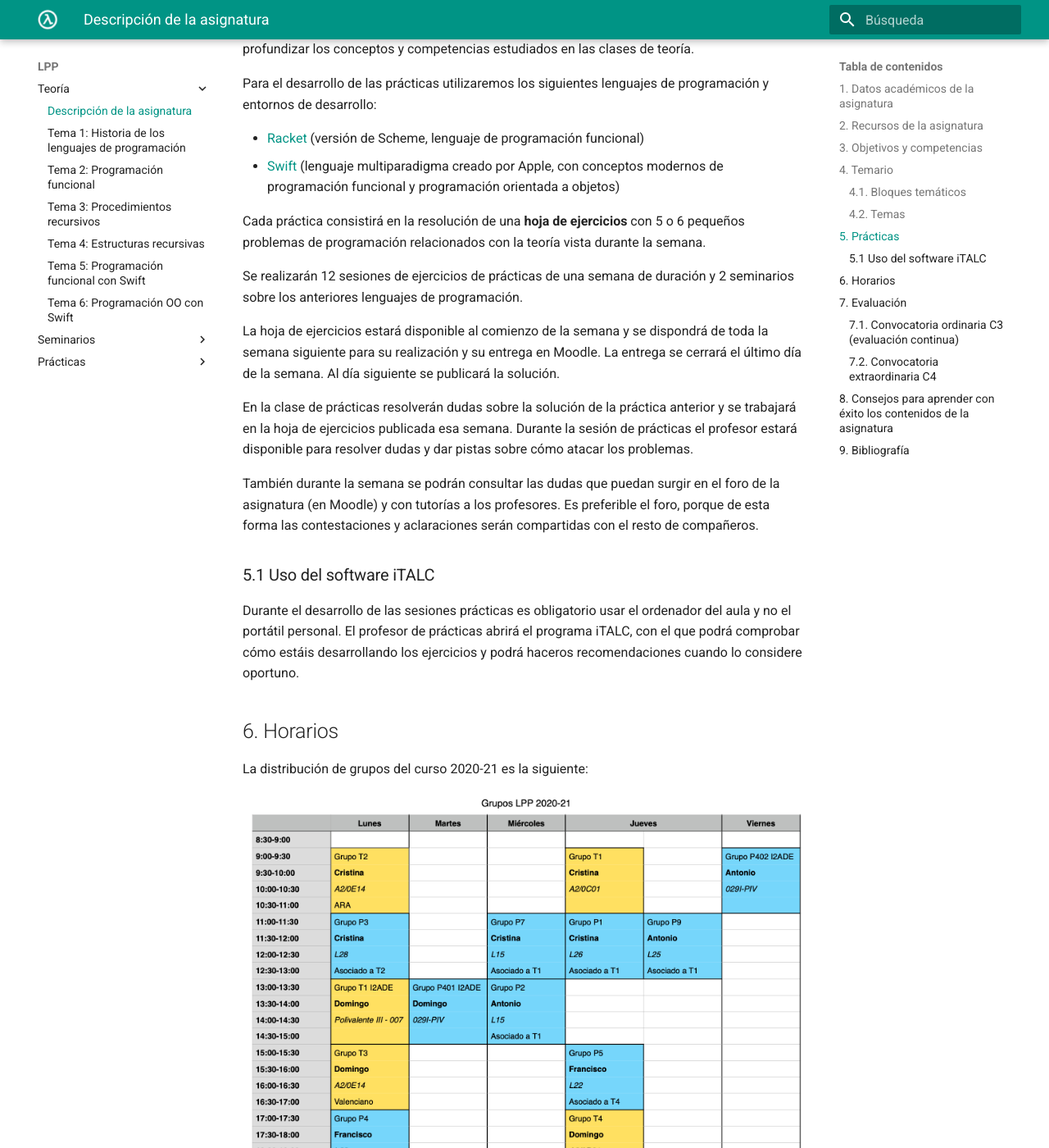
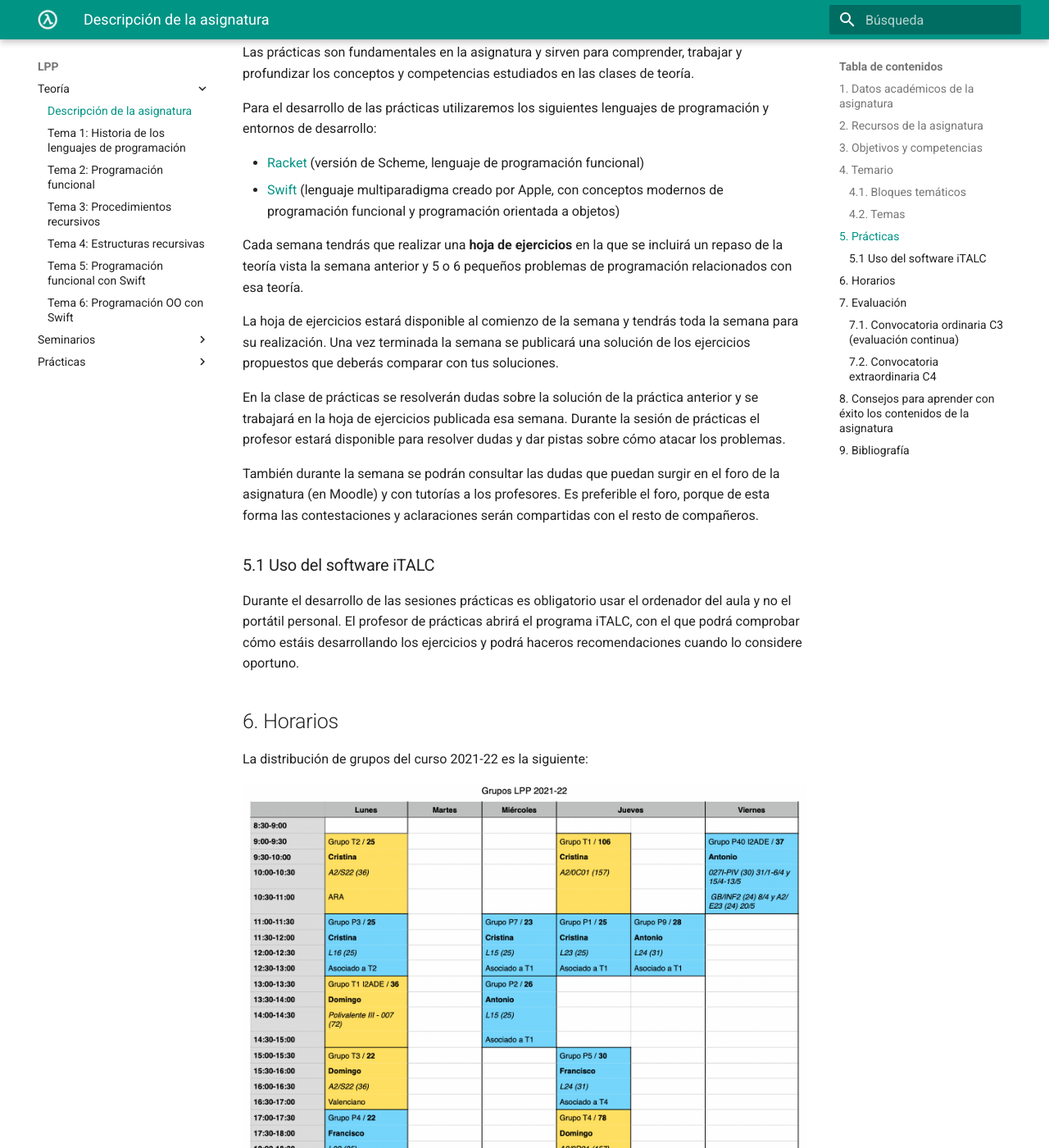
Before and after one commit to domingogallardo/apuntes-lpp, an MkDocs documentation site: the page built from docs/teoria/tema00-descripcion-asignatura/tema00-descripcion-asignatura.md, in a window 1280 px wide and 1400 px high, scrolled down 3717 px. Shown: the whole window at 82% size. Built offline with MkDocs 1.6.1 and Material for MkDocs 9.7.7, drawn with Linux system fonts in a browser that asks for light colours; some of the changed text lies outside the part shown.

Commit message:
Actualizado tema 0

```diff
--- a/docs/teoria/tema00-descripcion-asignatura/tema00-descripcion-asignatura.md
+++ b/docs/teoria/tema00-descripcion-asignatura/tema00-descripcion-asignatura.md
@@ -149,19 +149,16 @@ lenguajes de programación y entornos de desarrollo:
   Apple, con conceptos modernos de programación funcional y
   programación orientada a objetos)
 
-Cada práctica consistirá en la resolución de una **hoja de ejercicios**
-con 5 o 6 pequeños problemas de programación relacionados con la
-teoría vista durante la semana.
+Cada semana tendrás que realizar una **hoja de ejercicios** en la que
+se incluirá un repaso de la teoría vista la semana anterior y 5 o 6
+pequeños problemas de programación relacionados con esa teoría.
 
-Se realizarán 12 sesiones de ejercicios de prácticas de una semana de
-duración y 2 seminarios sobre los anteriores lenguajes de programación.
+La hoja de ejercicios estará disponible al comienzo de la semana y
+tendrás toda la semana para su realización. Una vez terminada la
+semana se publicará una solución de los ejercicios propuestos que
+deberás comparar con tus soluciones.
 
-La hoja de ejercicios estará disponible al comienzo de la semana y se
-dispondrá de toda la semana siguiente para su realización y su entrega
-en Moodle. La entrega se cerrará el último día de la semana. Al día
-siguiente se publicará la solución.
-
-En la clase de prácticas resolverán dudas sobre la solución de
+En la clase de prácticas se resolverán dudas sobre la solución de
 la práctica anterior y se trabajará en la hoja de ejercicios publicada
 esa semana. Durante la sesión de prácticas el profesor estará
 disponible para resolver dudas y dar pistas sobre cómo atacar los
@@ -183,20 +180,12 @@ considere oportuno.
 
 ## 6. Horarios
 
-La distribución de grupos del curso 2020-21 es la siguiente:
+La distribución de grupos del curso 2021-22 es la siguiente:
 
 <img src="imagenes/horario.png" width="800px"/>
 
 En los turnos de teoría es posible, de forma excepcional, asistir a un
-grupo distinto del asignado. Los enlaces a las aulas online en las que se impartirán las clases son los
-siguientes:
-
-- [Grupo 1](https://cvnet.cpd.ua.es/Docenciadual/AulaVirtual?eje=382&vac=113472&gac=331683&ts=1611139908) (jueves de 9:00 a 11:00 h.)
-- [Grupo 2](https://cvnet.cpd.ua.es/Docenciadual/AulaVirtual?eje=382&vac=113472&gac=331684&ts=1611139908) (lunes de 9:00 a 11:00 h.)
-- [Grupo 3](https://cvnet.cpd.ua.es/Docenciadual/AulaVirtual?eje=382&vac=113472&gac=331685&ts=1611141615) (lunes de 15:00 a 17:00 h.)
-- [Grupo 4](https://cvnet.cpd.ua.es/Docenciadual/AulaVirtual?eje=382&vac=113472&gac=331686&ts=1611141615) (jueves de 17:00 a 19:00 h.)
-- [Grupo I2ADE](https://cvnet.cpd.ua.es/Docenciadual/AulaVirtual?eje=382&vac=113472&gac=1221840&ts=1611141615)
-  (lunes de 13:00 a 15:00 h.)
+grupo distinto del asignado.
 
 En los turnos de prácticas se debe asistir al grupo al que se ha
 asignado. El cambio de turno deberá solicitarse en la Secretaría de la EPS.
```
Also changed, not shown: other parts of docs/teoria/tema00-descripcion-asignatura/tema00-descripcion-asignatura.md (+6 -6 lines), docs/teoria/tema00-descripcion-asignatura/imagenes/horario.png, docs/teoria/tema00-descripcion-asignatura/imagenes/planificacion.png.
